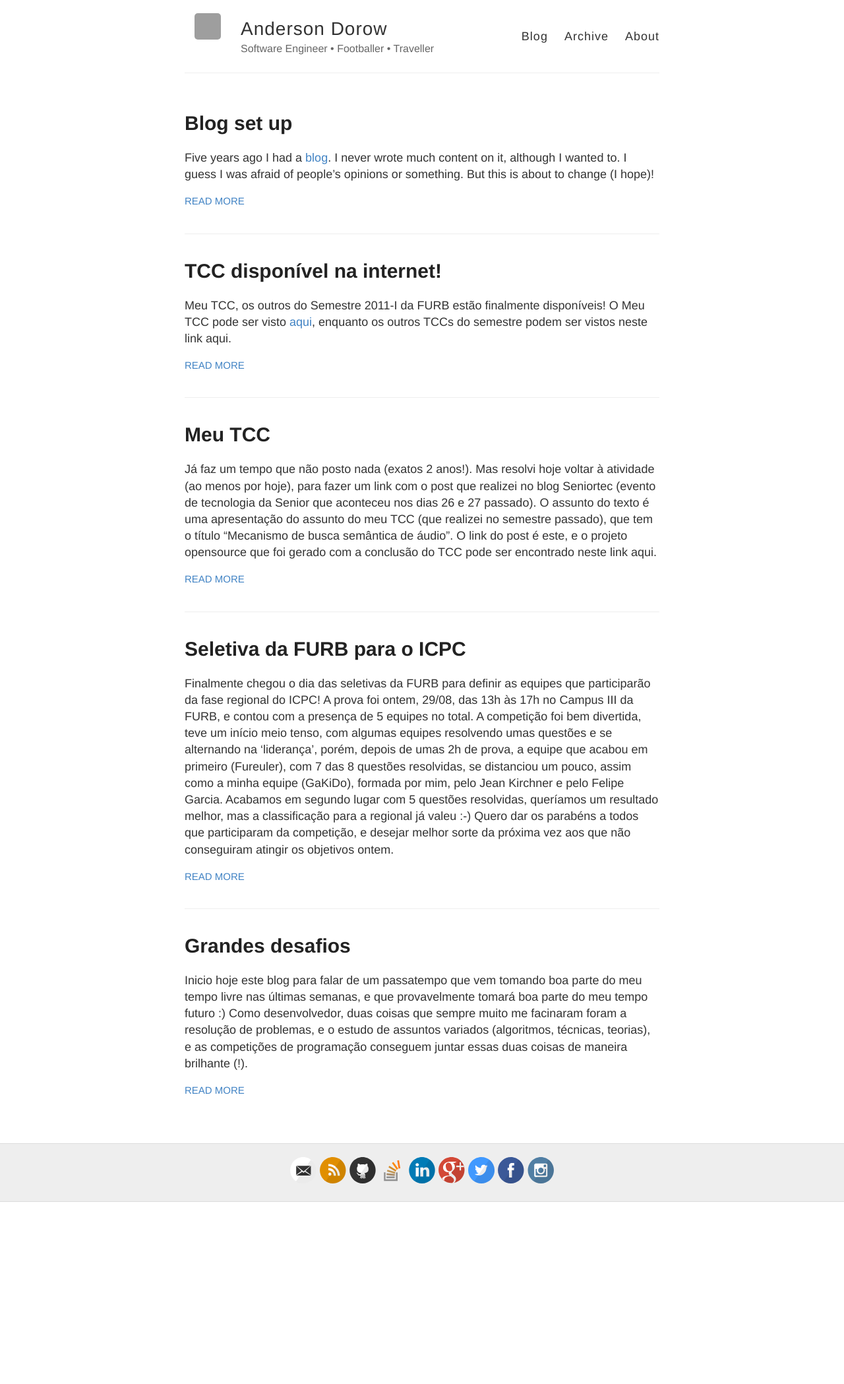
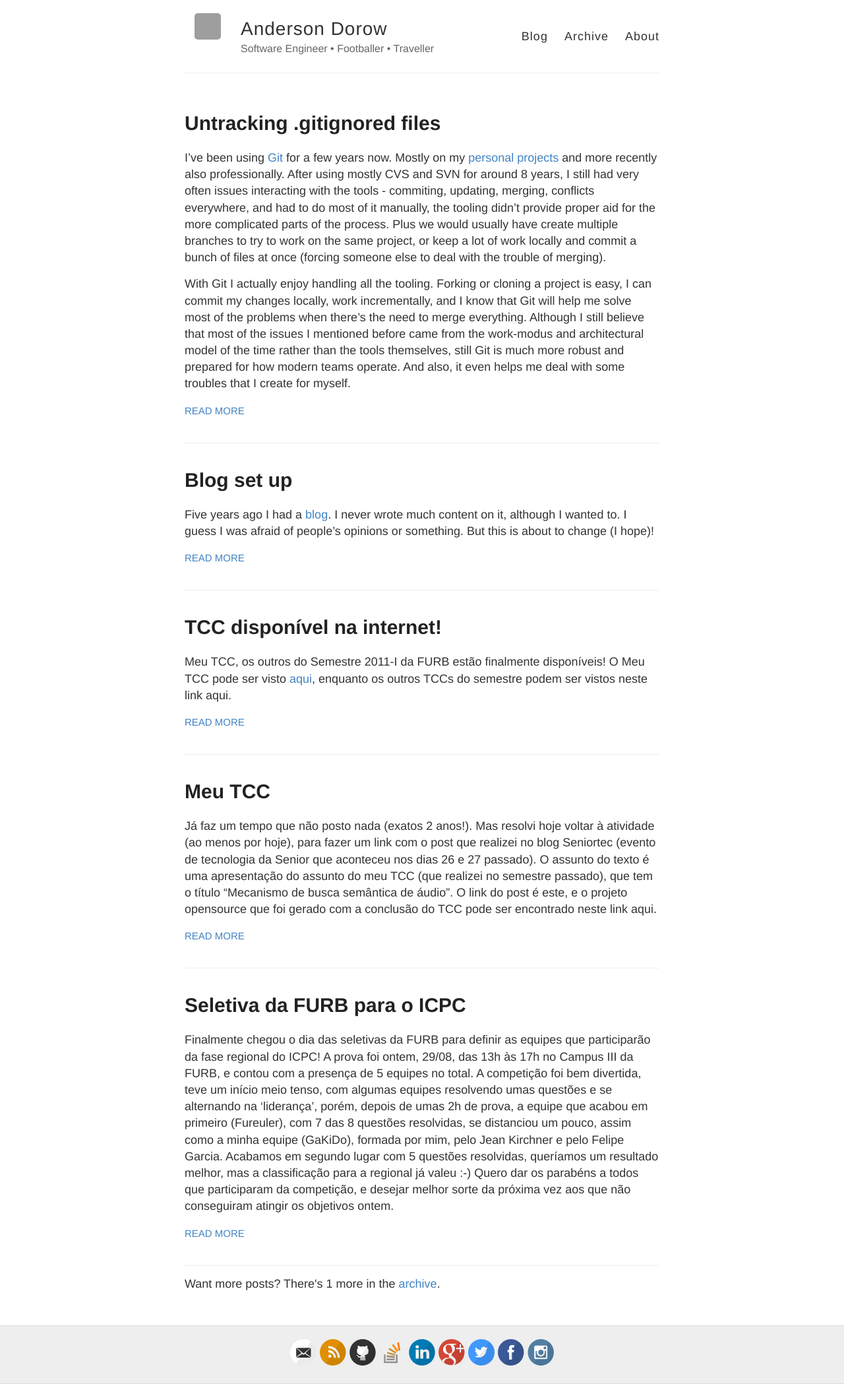
Before and after one commit to adorow/adorow.github.io, a Jekyll site: the page built from index.html, in a window 1280 px wide. Shown: the whole page at 66% size. Built offline with Jekyll 4.4.1, drawn with Linux system fonts in a browser that asks for light colours; before the commit the page ends 1822 px from its top, so only the background shows below that; grey boxes are pictures that could not be loaded.

Commit message:
new post [2016-10-24], fixing image error on error page, fix scroll issue in highlight

```diff
--- a/_layouts/error.html
+++ b/_layouts/error.html
@@ -9,7 +9,7 @@
       <script src="http://html5shiv.googlecode.com/svn/trunk/html5.js"></script>
     <![endif]-->
 
-    <script src="js/load-error-image.js"></script>
+    <script src="{{ site.baseurl }}/js/load-error-image.js"></script>
 
     <link rel="stylesheet" type="text/css" href="{{ site.baseurl }}/style.css" />
     <link rel="alternate" type="application/rss+xml" title="{{ site.name }} - {{ site.description }}" href="{{ site.baseurl }}/feed.xml" />
--- /dev/null
+++ b/_posts/2016-10-24-untracking-gitignored-files.md
@@ -0,0 +1,46 @@
+---
+layout: post
+title: Untracking .gitignored files
+tags: [git]
+---
+
+I've been using [Git](https://git-scm.com/) for a few years now. Mostly on my [personal projects](https://github.com/adorow) and more recently also professionally.
+After using mostly CVS and SVN for around 8 years, I still had very often issues interacting with the tools - commiting, updating, merging, conflicts everywhere, and had to do most of it manually, the tooling didn't provide proper aid for the more complicated parts of the process.
+Plus we would usually have create multiple branches to try to work on the same project, or keep a lot of work locally and commit a bunch of files at once (forcing someone else to deal with the trouble of merging).
+
+
+With Git I actually enjoy handling all the tooling. Forking or cloning a project is easy, I can commit my changes locally, work incrementally, and I know that Git will help me solve most of the problems when there's the need to merge everything. Although I still believe that most of the issues I mentioned before came from the work-modus and architectural model of the time rather than the tools themselves, still Git is much more robust and prepared for how modern teams operate.
+And also, it even helps me deal with some troubles that I create for myself.
+
+
+One of the troubles I create for myself from time to time is having tracked files that I actually want to ignore.
+This happens usually when I create a new project, setup some files, commit and push everything, then later I add a .gitignore that ignores files that I have already tracked.
+
+
+As I learned from checking Git's [docs](https://git-scm.com/book/en/v2/Git-Basics-Recording-Changes-to-the-Repository) and [this StackOverflow thread](http://stackoverflow.com/questions/1274057/how-to-make-git-forget-about-a-file-that-was-tracked-but-is-now-in-gitignore), Git continues to keep track of files after you add them to the index, even if you start to ignore them afterwards.
+You can think of it as: if I add a file to be tracked, means I want to keep tracking it - at least until I say otherwise. If a file is not been tracked, I might want to track it, unless I say I want to ignore it.
+
+Usually, if you just want to get rid of a file, you would simply remove it:
+
+{% highlight shell %}
+$ git rm folder/file.ext
+{% endhighlight %}
+
+The issue here is that you would completely remove the file from your working tree as well (and therefore it would be completely deleted locally).
+In some cases, like if you actually modified the file in the meantime, you would also need a _-f_ parameter there as well, to force remove it from your working tree.
+
+While all this would be ok if you are just trying to get rid of some file that is always auto-generated at build time, this might not be what you're looking for if you are trying to untrack some local file of your IDE, or a log file that you are using to troubleshoot some issue, that must not be pushed into the central repository.
+
+In such cases what you're looking for is a way to remove the file from the index only. And Git provides you with a way to do that:
+
+
+{% highlight shell %}
+$ git rm --cached folder/file.ext
+{% endhighlight %}
+
+With this Git will untrack or unstage your file, effectively removing it from the index, but keeping your local file intact.
+
+The _--cached_ option can also be used on _git diff_, where in that case you can see the differences in the files that you have already staged.
+
+
+All in all, Git is great, and there is just so much more to learn from it.
--- a/_sass/_highlights.scss
+++ b/_sass/_highlights.scss
@@ -7,7 +7,7 @@
   -webkit-box-shadow: 3px 3px rgba(0,0,0,0.1);
   box-shadow: 3px 3px rgba(0,0,0,0.1);
   margin: 20px 0 20px 0;
-  overflow: scroll;
+  overflow: auto;
 }
 
 code {
--- a/index.html
+++ b/index.html
@@ -3,7 +3,8 @@ layout: default
 ---
 
 <div class="posts">
-    {% for post in site.posts limit:5 %}
+    {% assign postsLimit = 5 %}
+    {% for post in site.posts limit: postsLimit %}
     <article class="post">
 
         <h1><a href="{{ site.baseurl }}{{ post.url }}">{{ post.title }}</a></h1>
@@ -15,7 +16,7 @@ layout: default
         <a href="{{ site.baseurl }}{{ post.url }}" class="read-more">Read More</a>
     </article>
     {% endfor %}
-    {% if site.posts.size > 5%}
-    <p>Want more? Check the <a href="{{ site.baseurl }}/archive">archive</a>.</p>
+    {% if site.posts.size > postsLimit %}
+    <p>Want more posts? There's {{ site.posts.size | minus: postsLimit }} more in the <a href="{{ site.baseurl }}/archive">archive</a>.</p>
     {% endif %}
 </div>
```
